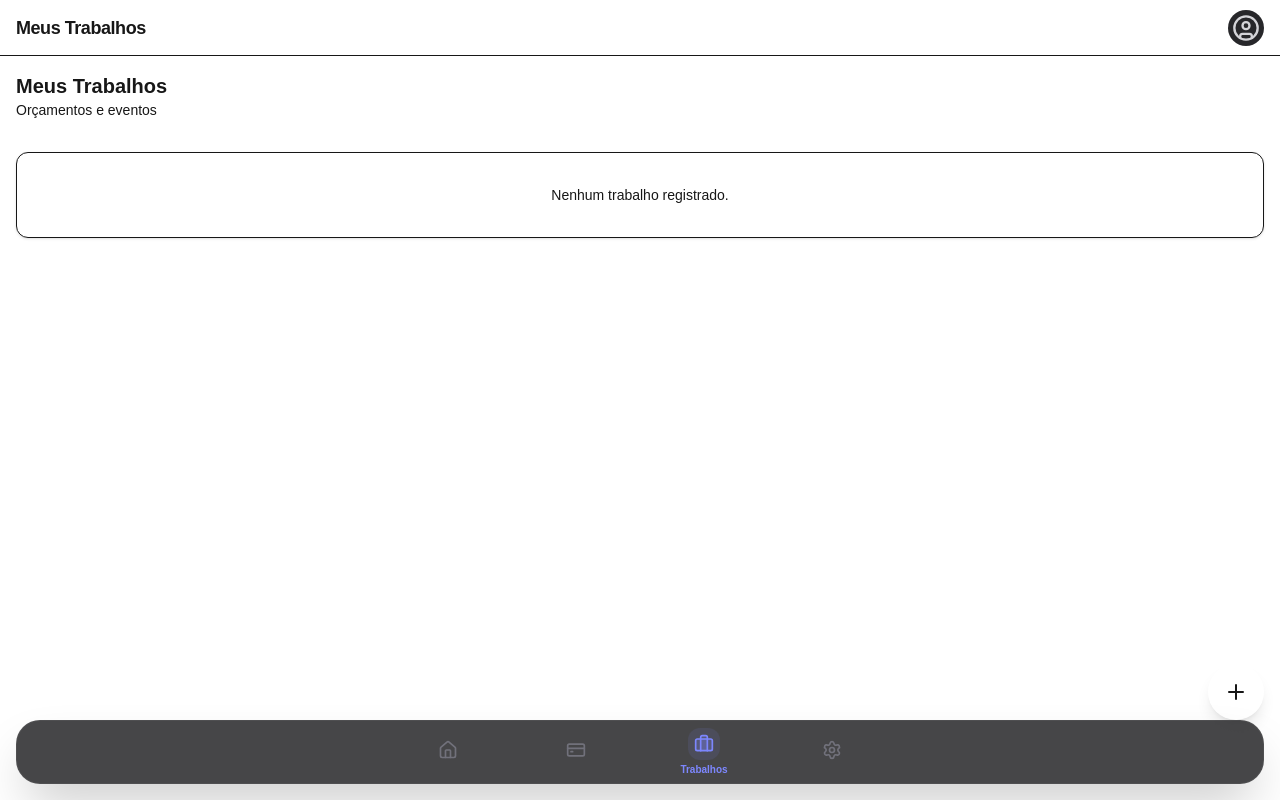
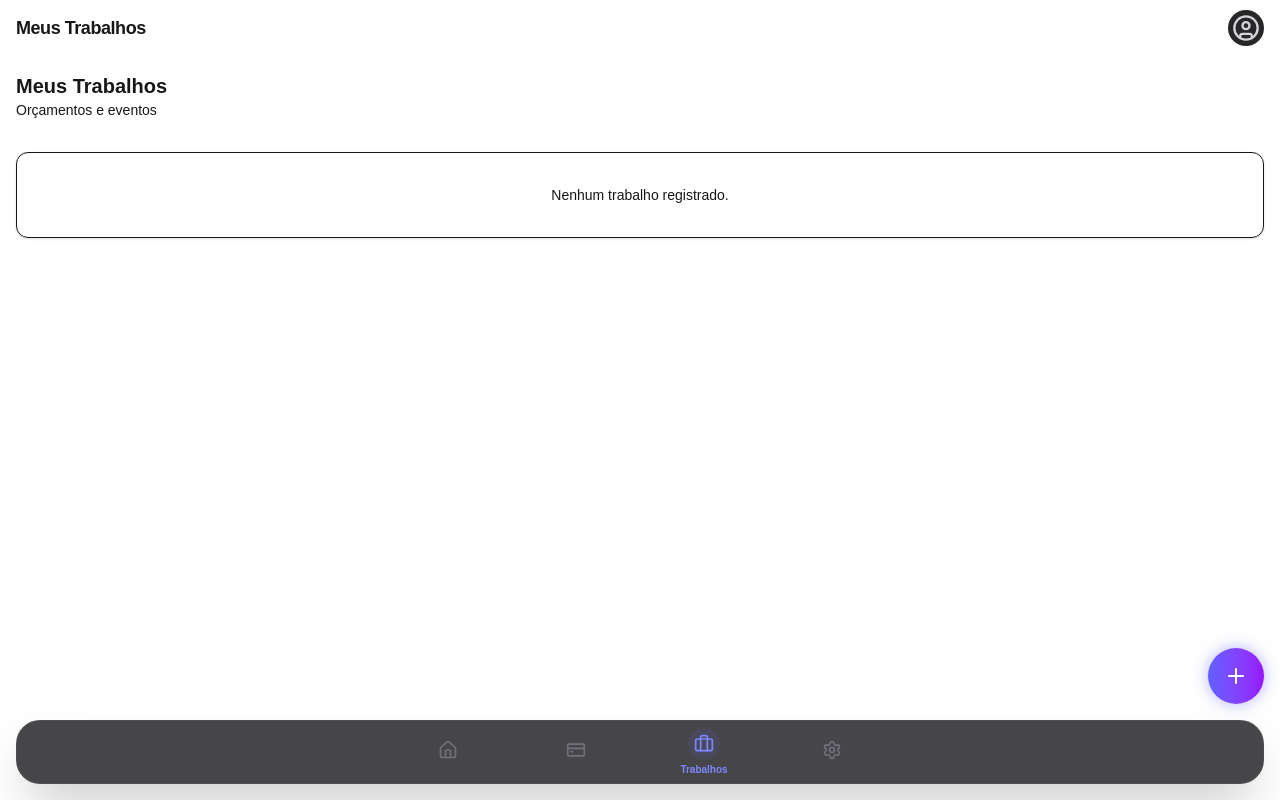
Before and after one commit to FabioLeonardoS/financa-app, a Next.js app: page /trabalhos in a window 1280 px wide. Built offline with nearby package versions, Linux system fonts and the light colour scheme; no server answers; the database is empty.

Commit message:
style: fix ui and z-index issues

```diff
--- a/src/app/trabalhos/page.tsx
+++ b/src/app/trabalhos/page.tsx
@@ -79,7 +79,7 @@ export default function TrabalhosPage() {
 
       <Link
         href="/trabalhos/novo"
-        className="fixed bottom-20 right-4 w-14 h-14 bg-primary text-primary-foreground rounded-full flex items-center justify-center shadow-lg hover:opacity-90 transition-opacity z-40"
+        className="fixed bottom-24 right-4 z-40 w-14 h-14 bg-gradient-to-r from-indigo-500 to-purple-600 text-white rounded-full flex items-center justify-center shadow-[0_0_15px_rgba(99,102,241,0.5)] hover:scale-105 active:scale-95 transition-transform"
       >
         <Plus className="w-6 h-6" />
       </Link>
--- a/src/components/layout/BottomBar.tsx
+++ b/src/components/layout/BottomBar.tsx
@@ -15,7 +15,7 @@ export function BottomBar() {
   ];
 
   return (
-    <div className="fixed bottom-4 left-4 right-4 z-50 h-16 bg-zinc-900/80 backdrop-blur-xl border border-white/5 rounded-3xl shadow-2xl overflow-hidden">
+    <div className="fixed bottom-4 left-4 right-4 z-40 h-16 bg-zinc-900/80 backdrop-blur-xl border border-white/5 rounded-3xl shadow-2xl overflow-hidden">
       <div className="grid h-full max-w-lg grid-cols-4 mx-auto font-medium">
         {tabs.map((tab) => {
           const isActive = pathname === tab.href || (tab.href !== "/" && pathname.startsWith(tab.href));
@@ -26,11 +26,11 @@ export function BottomBar() {
               key={tab.href}
               href={tab.href}
               className={`inline-flex flex-col items-center justify-center px-5 transition-all duration-300 ${
-                isActive ? "text-indigo-400" : "text-zinc-500 hover:text-zinc-300"
+                isActive ? "text-indigo-400" : "text-zinc-500 hover:text-zinc-400"
               }`}
             >
-              <div className={`p-1.5 rounded-xl transition-all duration-300 ${isActive ? "bg-indigo-400/10 mb-0.5" : "mb-1"}`}>
-                <Icon className={`w-5 h-5 ${isActive ? "fill-indigo-400/20" : ""}`} />
+              <div className={`p-1.5 rounded-full transition-all duration-300 ${isActive ? "bg-indigo-500/10 mb-0.5" : "mb-1"}`}>
+                <Icon className={`w-5 h-5 ${isActive ? "text-indigo-400" : ""}`} />
               </div>
               <span className={`text-[10px] font-semibold transition-all duration-300 ${isActive ? "opacity-100" : "opacity-0 -translate-y-2 h-0"}`}>
                 {tab.name}
--- a/src/components/layout/TopBar.tsx
+++ b/src/components/layout/TopBar.tsx
@@ -16,7 +16,7 @@ export function TopBar() {
   };
 
   return (
-    <header className="sticky top-0 z-50 flex items-center justify-between px-4 h-14 bg-background/80 backdrop-blur-md border-b border-border">
+    <header className="sticky top-0 z-40 flex items-center justify-between px-4 h-14 bg-background/80 backdrop-blur-md border-b border-white/5">
       <h1 className="text-lg font-semibold tracking-tight">{getPageTitle()}</h1>
       <Link href="/configuracoes" className="p-1 rounded-full bg-zinc-800 text-zinc-300 hover:bg-zinc-700 transition-colors">
         <UserCircle className="w-7 h-7" />
--- a/src/components/modals/AddAccountModal.tsx
+++ b/src/components/modals/AddAccountModal.tsx
@@ -47,13 +47,13 @@ export function AddAccountModal({ users }: { users: { id: string, name: string }
     <>
       <button
         onClick={() => setIsOpen(true)}
-        className="fixed bottom-24 right-4 z-40 w-14 h-14 bg-emerald-500 text-white rounded-full shadow-[0_0_20px_rgba(16,185,129,0.4)] flex items-center justify-center transition-transform active:scale-95"
+        className="fixed bottom-24 right-4 z-40 w-14 h-14 bg-gradient-to-r from-indigo-500 to-purple-600 text-white rounded-full shadow-[0_0_15px_rgba(99,102,241,0.5)] flex items-center justify-center transition-transform hover:scale-105 active:scale-95"
       >
         <Plus className="w-6 h-6" />
       </button>
 
       {isOpen && (
-        <div className="fixed inset-0 z-50 flex items-end sm:items-center justify-center bg-black/60 backdrop-blur-sm p-4">
+        <div className="fixed inset-0 z-[100] flex items-end sm:items-center justify-center bg-black/80 backdrop-blur-sm p-4">
           <div className="w-full max-w-md bg-zinc-900 rounded-[2rem] p-6 shadow-2xl relative animate-in fade-in slide-in-from-bottom-10 duration-300">
             <button
               onClick={() => setIsOpen(false)}
--- a/src/components/modals/AddCardModal.tsx
+++ b/src/components/modals/AddCardModal.tsx
@@ -54,13 +54,13 @@ export function AddCardModal({ users }: { users: { id: string, name: string }[]
     <>
       <button
         onClick={() => setIsOpen(true)}
-        className="fixed bottom-24 right-4 z-40 w-14 h-14 bg-rose-500 text-white rounded-full shadow-[0_0_20px_rgba(225,29,72,0.4)] flex items-center justify-center transition-transform active:scale-95"
+        className="fixed bottom-24 right-4 z-40 w-14 h-14 bg-gradient-to-r from-indigo-500 to-purple-600 text-white rounded-full shadow-[0_0_15px_rgba(99,102,241,0.5)] flex items-center justify-center transition-transform hover:scale-105 active:scale-95"
       >
         <Plus className="w-6 h-6" />
       </button>
 
       {isOpen && (
-        <div className="fixed inset-0 z-50 flex items-end sm:items-center justify-center bg-black/60 backdrop-blur-sm p-4">
+        <div className="fixed inset-0 z-[100] flex items-end sm:items-center justify-center bg-black/80 backdrop-blur-sm p-4">
           <div className="w-full max-w-md bg-zinc-900 rounded-[2rem] p-6 shadow-2xl relative animate-in fade-in slide-in-from-bottom-10 duration-300 max-h-[90vh] overflow-y-auto">
             <button
               onClick={() => setIsOpen(false)}
--- a/src/components/modals/AddUserModal.tsx
+++ b/src/components/modals/AddUserModal.tsx
@@ -47,7 +47,7 @@ export function AddUserModal() {
       </button>
 
       {isOpen && (
-        <div className="fixed inset-0 z-50 flex items-end sm:items-center justify-center bg-black/60 backdrop-blur-sm p-4 text-left">
+        <div className="fixed inset-0 z-[100] flex items-end sm:items-center justify-center bg-black/80 backdrop-blur-sm p-4 text-left">
           <div className="w-full max-w-md bg-zinc-900 rounded-[2rem] p-6 shadow-2xl relative animate-in fade-in slide-in-from-bottom-10 duration-300">
             <button
               onClick={() => setIsOpen(false)}
--- a/src/components/modals/EditCardModal.tsx
+++ b/src/components/modals/EditCardModal.tsx
@@ -70,7 +70,7 @@ export function EditCardModal({ card, users }: { card: any, users: { id: string,
       </button>
 
       {isOpen && (
-        <div className="fixed inset-0 z-50 flex items-end sm:items-center justify-center bg-black/60 backdrop-blur-sm p-4 text-left">
+        <div className="fixed inset-0 z-[100] flex items-end sm:items-center justify-center bg-black/80 backdrop-blur-sm p-4 text-left">
           <div className="w-full max-w-md bg-zinc-900 rounded-[2rem] p-6 shadow-2xl relative animate-in fade-in slide-in-from-bottom-10 duration-300 max-h-[90vh] overflow-y-auto">
             <button
               onClick={() => setIsOpen(false)}
--- a/src/components/modals/EditUserModal.tsx
+++ b/src/components/modals/EditUserModal.tsx
@@ -63,7 +63,7 @@ export function EditUserModal({ user }: { user: { id: string, name: string, emai
       </button>
 
       {isOpen && (
-        <div className="fixed inset-0 z-50 flex items-end sm:items-center justify-center bg-black/60 backdrop-blur-sm p-4 text-left">
+        <div className="fixed inset-0 z-[100] flex items-end sm:items-center justify-center bg-black/80 backdrop-blur-sm p-4 text-left">
           <div className="w-full max-w-md bg-zinc-900 rounded-[2rem] p-6 shadow-2xl relative animate-in fade-in slide-in-from-bottom-10 duration-300">
             <button
               onClick={() => setIsOpen(false)}
```
